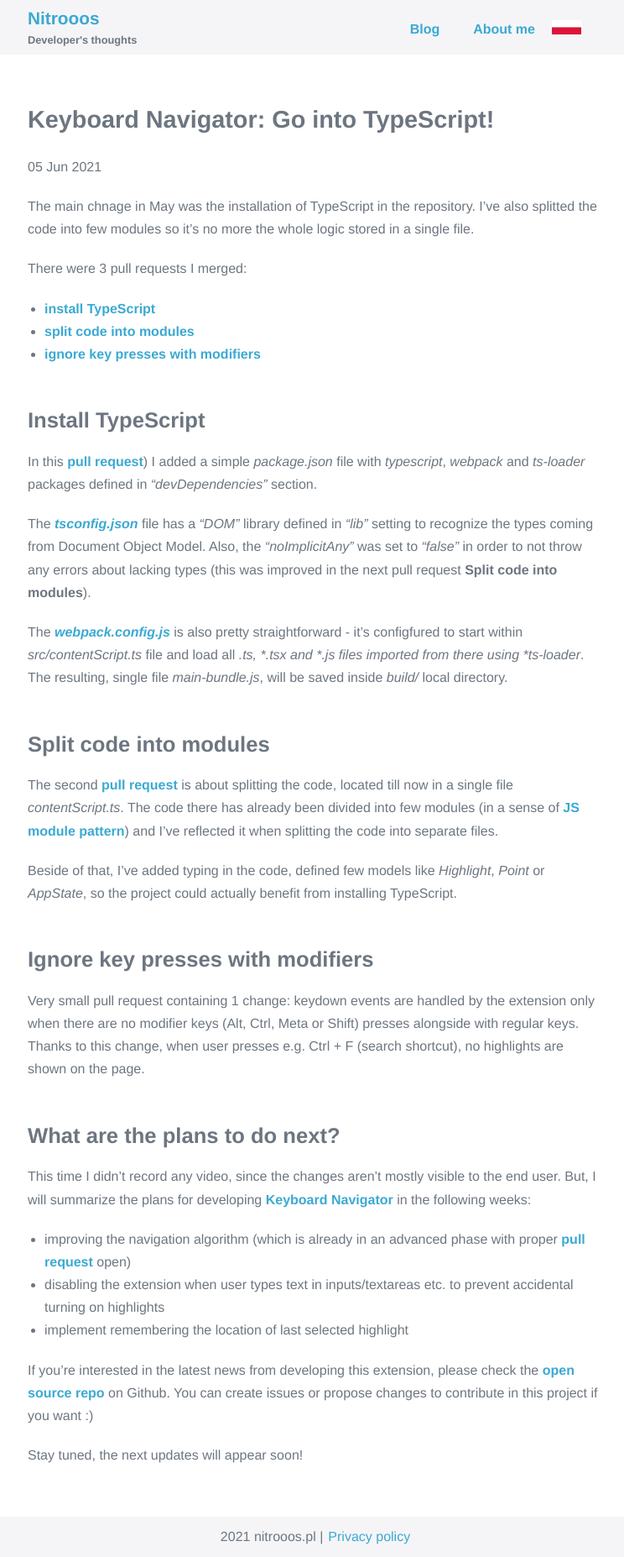
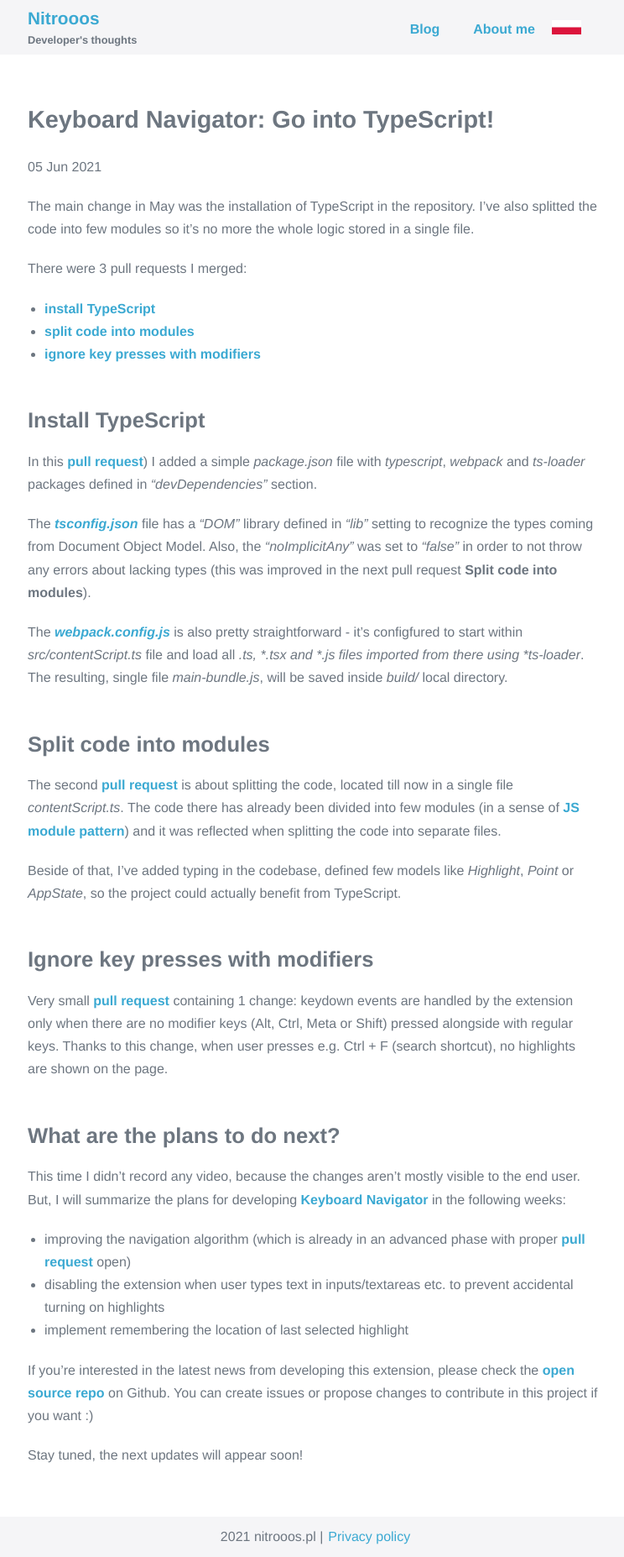
Before and after one commit to Nitrooos/Nitrooos.github.io, a Jekyll site: the page built from _posts/en/2021-06-05-keyboard-navigator-part-3.md, in a window 1280 px wide. Shown: the whole page at 84% size, without its empty margins (267-1011 px from the left). Built offline with Jekyll 4.4.1, drawn with Linux system fonts in a browser that asks for light colours; comment, search, counter and statistics services are not loaded.

Commit message:
NIT-25 Fix typos and polish the post

```diff
--- a/_posts/en/2021-06-05-keyboard-navigator-part-3.md
+++ b/_posts/en/2021-06-05-keyboard-navigator-part-3.md
@@ -10,12 +10,12 @@ tags:
 - extension
 - keyboard-navigator
 excerpt:
-  Another update of Keyboard Navigator development process - this time I
-  finally made a transition from Vanilla JS to TypeScript as mentioned in the
+  Another update on Keyboard Navigator development process - this time I
+  finally made a transition from Vanilla JS into TypeScript as mentioned in the
   previous post. Also, pressing Ctrl + F doesn't show highlights anymore. Read
   to check the full update!
 ---
-The main chnage in May was the installation of TypeScript in the repository.
+The main change in May was the installation of TypeScript in the repository.
 I've also splitted the code into few modules so it's no more the whole logic
 stored in a single file.
 
@@ -50,22 +50,24 @@ is about splitting the code, located till now in a single file
 *contentScript.ts*. The code there has already been divided into few modules
 (in a sense of
 [JS module pattern](https://coryrylan.com/blog/javascript-module-pattern-basics){:target="_blank"})
-and I've reflected it when splitting the code into separate files.
+and it was reflected when splitting the code into separate files.
 
-Beside of that, I've added typing in the code, defined few models like
+Beside of that, I've added typing in the codebase, defined few models like
 *Highlight*, *Point* or *AppState*, so the project could actually benefit from
-installing TypeScript.
+TypeScript.
 
 ## Ignore key presses with modifiers
 
-Very small pull request containing 1 change: keydown events are handled by the
-extension only when there are no modifier keys (Alt, Ctrl, Meta or Shift)
-presses alongside with regular keys. Thanks to this change, when user presses
-e.g. Ctrl + F (search shortcut), no highlights are shown on the page.
+Very small
+[pull request](https://github.com/Nitrooos/keyboard-navigator/pull/7){:target="_blank"}
+containing 1 change: keydown events are handled by the extension only when
+there are no modifier keys (Alt, Ctrl, Meta or Shift) pressed alongside with
+regular keys. Thanks to this change, when user presses e.g. Ctrl + F (search
+shortcut), no highlights are shown on the page.
 
 ## What are the plans to do next?
 
-This time I didn't record any video, since the changes aren't mostly visible
+This time I didn't record any video, because the changes aren't mostly visible
 to the end user. But, I will summarize the plans for developing
 [Keyboard Navigator](https://github.com/Nitrooos/keyboard-navigator){:target="_blank"}
 in the following weeks:
```
